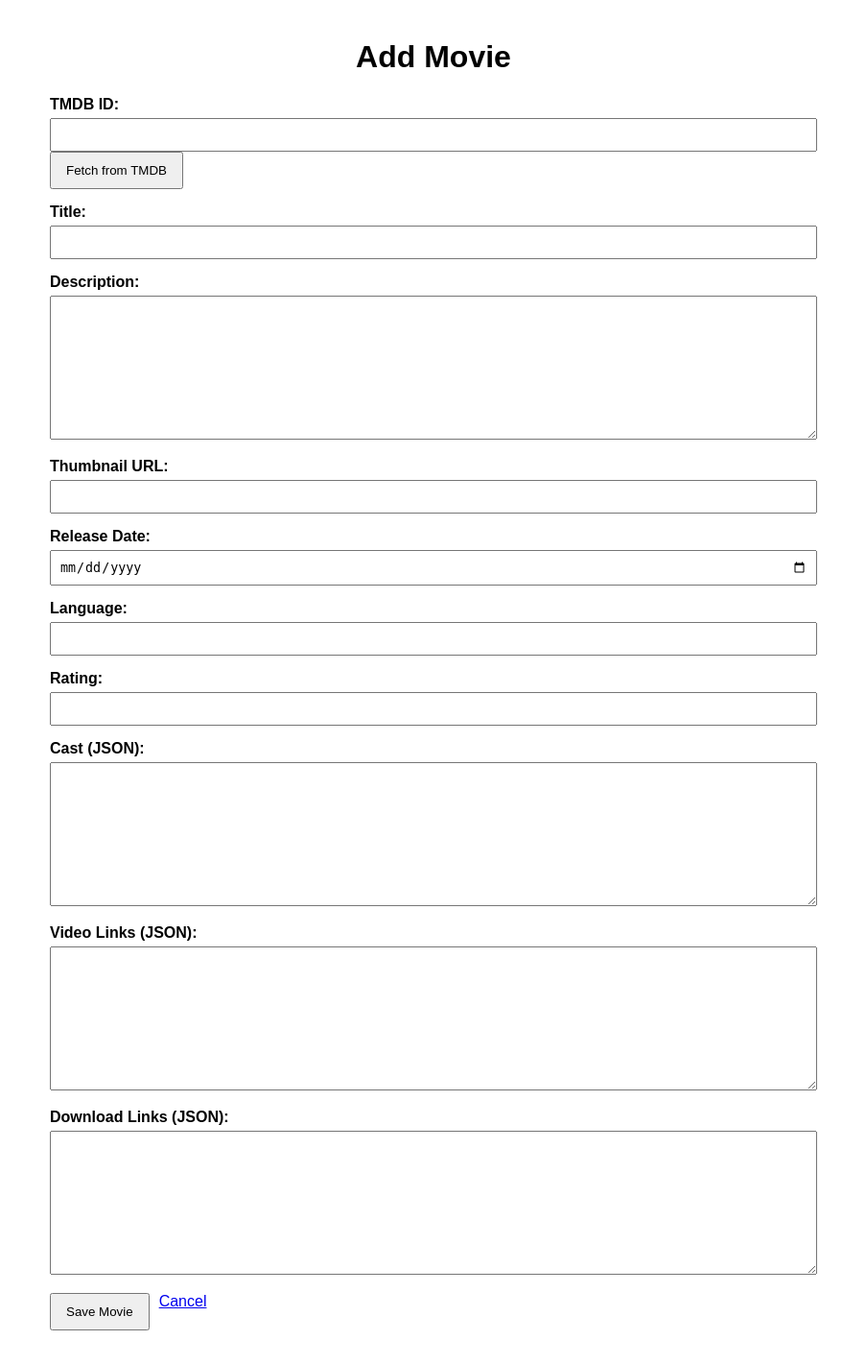
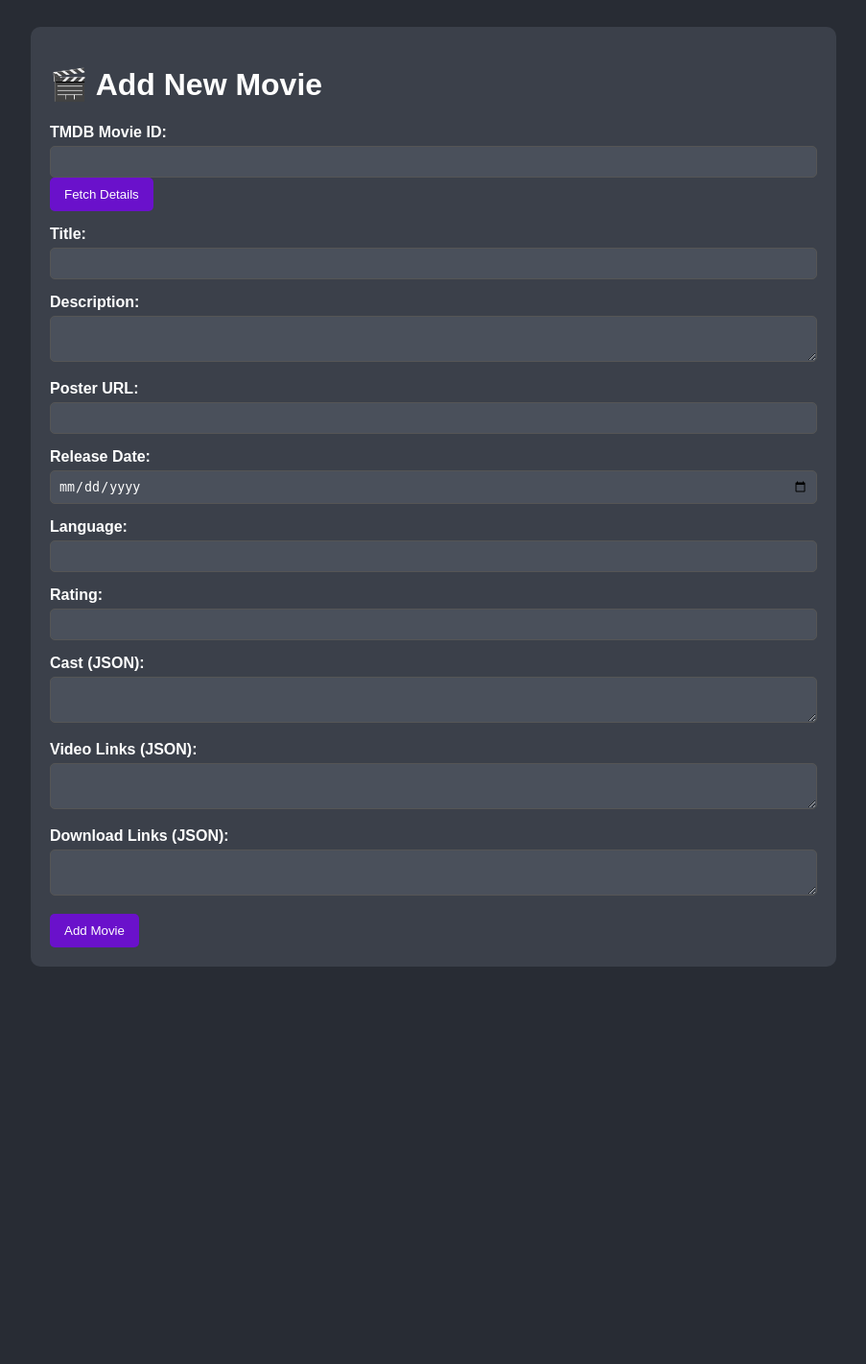
Before and after one commit to venurA-the/databasee, a Flask app: template templates/add_movie.html in a window 1280 px wide. Shown: the whole page at 96% size, without its empty margins (188-1091 px from the left). After the commit the page ends 1007 px from the top, so only its background shows below. Run offline with Flask 3, Linux system fonts and the light colour scheme; the template is opened without the code that fills it, so the values that code supplies are empty; some libraries are stand-ins or nearby versions.

Commit message:
Update add_movie.html

```diff
--- a/templates/add_movie.html
+++ b/templates/add_movie.html
@@ -5,107 +5,99 @@
     <meta name="viewport" content="width=device-width, initial-scale=1.0">
     <title>Add Movie</title>
     <style>
-        body { font-family: sans-serif; padding: 20px; max-width: 800px; margin: auto; }
-        h1 { text-align: center; }
-        form div { margin-bottom: 15px; }
-        label { display: block; font-weight: bold; margin-bottom: 5px; }
-        input[type="text"], input[type="number"], input[type="date"], textarea { width: 100%; padding: 8px; box-sizing: border-box; }
-        textarea { height: 150px; }
-        .button-group { display: flex; gap: 10px; }
-        button { padding: 10px 15px; cursor: pointer; }
+        body { font-family: sans-serif; background: #282c34; color: #fff; padding: 20px; }
+        .container { max-width: 800px; margin: 0 auto; background: #3b404a; padding: 20px; border-radius: 10px; }
+        .form-group { margin-bottom: 15px; }
+        label { display: block; margin-bottom: 5px; font-weight: bold; }
+        input[type="text"], input[type="number"], input[type="date"], textarea { width: 100%; padding: 8px; box-sizing: border-box; background: #4a505b; border: 1px solid #555; color: #fff; border-radius: 5px; }
+        .btn-primary { background: #6a11cb; color: #fff; border: none; padding: 10px 15px; cursor: pointer; border-radius: 5px; }
+        .btn-secondary { background: #555; color: #fff; border: none; padding: 10px 15px; cursor: pointer; border-radius: 5px; }
     </style>
 </head>
 <body>
-    <h1>Add Movie</h1>
+    <div class="container">
+        <h1>🎬 Add New Movie</h1>
         <form id="add-movie-form">
-        <div>
-            <label for="tmdb_id">TMDB ID:</label>
-            <input type="number" id="tmdb_id" name="tmdb_id" required>
-            <button type="button" onclick="fetchTmdbData('movie')">Fetch from TMDB</button>
+            <div class="form-group">
+                <label for="tmdb-id">TMDB Movie ID:</label>
+                <input type="number" id="tmdb-id" name="tmdb_id" required>
+                <button type="button" class="btn-primary" onclick="fetchTmdbDetails()">Fetch Details</button>
             </div>
-        <div>
+            <div class="form-group">
                 <label for="title">Title:</label>
                 <input type="text" id="title" name="title" required>
             </div>
-        <div>
+            <div class="form-group">
                 <label for="description">Description:</label>
                 <textarea id="description" name="description"></textarea>
             </div>
-        <div>
-            <label for="thumbnail">Thumbnail URL:</label>
-            <input type="text" id="thumbnail" name="thumbnail">
+            <div class="form-group">
+                <label for="poster-url">Poster URL:</label>
+                <input type="text" id="poster-url" name="thumbnail">
             </div>
-        <div>
-            <label for="release_date">Release Date:</label>
-            <input type="date" id="release_date" name="release_date">
+            <div class="form-group">
+                <label for="release-date">Release Date:</label>
+                <input type="date" id="release-date" name="release_date">
             </div>
-        <div>
+            <div class="form-group">
                 <label for="language">Language:</label>
                 <input type="text" id="language" name="language">
             </div>
-        <div>
+            <div class="form-group">
                 <label for="rating">Rating:</label>
                 <input type="number" step="0.1" id="rating" name="rating">
             </div>
-        <div>
-            <label for="cast">Cast (JSON):</label>
-            <textarea id="cast" name="cast"></textarea>
+            <div class="form-group">
+                <label for="cast-members">Cast (JSON):</label>
+                <textarea id="cast-members" name="cast_members"></textarea>
             </div>
-        <div>
-            <label for="video_links">Video Links (JSON):</label>
-            <textarea id="video_links" name="video_links"></textarea>
+            <div class="form-group">
+                <label for="video-links">Video Links (JSON):</label>
+                <textarea id="video-links" name="video_links"></textarea>
             </div>
-        <div>
-            <label for="download_links">Download Links (JSON):</label>
-            <textarea id="download_links" name="download_links"></textarea>
+            <div class="form-group">
+                <label for="download-links">Download Links (JSON):</label>
+                <textarea id="download-links" name="download_links"></textarea>
             </div>
-        <div class="button-group">
-            <button type="submit">Save Movie</button>
-            <a href="/admin">Cancel</a>
+            <button type="submit" class="btn-primary">Add Movie</button>
+        </form>
     </div>
-    </form>
     <script>
-        const TMDB_API_KEY = "52f6a75a38a397d940959b336801e1c3";
+        const API_BASE_URL = window.location.origin + '/api/admin';
+        const AUTH_HEADER = 'Basic ' + btoa('venura:venura');
 
-        async function fetchTmdbData(mediaType) {
-            const tmdbId = document.getElementById('tmdb_id').value;
-            if (!tmdbId) {
-                alert('Please enter a TMDB ID.');
-                return;
-            }
+        async function fetchTmdbDetails() {
+            const tmdbId = document.getElementById('tmdb-id').value;
+            if (!tmdbId) return alert('Please enter a TMDB ID.');
 
             try {
-                const response = await fetch('/admin/tmdb_fetch', {
+                const response = await fetch(`${API_BASE_URL}/tmdb_fetch`, {
                     method: 'POST',
-                    headers: {
-                        'Content-Type': 'application/json',
-                        'Authorization': 'Basic ' + btoa('venura:venura')
-                    },
-                    body: JSON.stringify({ tmdb_id: tmdbId, media_type: mediaType })
+                    headers: { 'Content-Type': 'application/json', 'Authorization': AUTH_HEADER },
+                    body: JSON.stringify({ tmdb_id: tmdbId, media_type: 'movie' })
                 });
 
                 if (response.ok) {
                     const data = await response.json();
-                    document.getElementById('title').value = data.title || '';
-                    document.getElementById('description').value = data.description || '';
-                    document.getElementById('thumbnail').value = data.thumbnail || '';
-                    document.getElementById('release_date').value = data.release_date || '';
-                    document.getElementById('language').value = data.language || '';
-                    document.getElementById('rating').value = data.rating || '';
-                    document.getElementById('cast').value = JSON.stringify(data.cast, null, 2) || '[]';
+                    document.getElementById('title').value = data.title;
+                    document.getElementById('description').value = data.description;
+                    document.getElementById('poster-url').value = data.thumbnail;
+                    document.getElementById('release-date').value = data.release_date;
+                    document.getElementById('language').value = data.language;
+                    document.getElementById('rating').value = data.rating;
+                    document.getElementById('cast-members').value = JSON.stringify(data.cast_members, null, 2);
                 } else {
-                    const errorData = await response.json();
-                    alert('Error fetching from TMDB: ' + (errorData.message || response.statusText));
+                    const error = await response.json();
+                    alert(`Error: ${error.message}`);
                 }
-            } catch (error) {
-                alert('An error occurred: ' + error.message);
+            } catch (err) {
+                alert('An error occurred while fetching TMDB details.');
             }
         }
 
-        document.getElementById('add-movie-form').addEventListener('submit', async function(event) {
-            event.preventDefault();
-            const form = event.target;
-            const formData = new FormData(form);
+        document.getElementById('add-movie-form').addEventListener('submit', async (e) => {
+            e.preventDefault();
+            const formData = new FormData(e.target);
             const data = {
                 type: 'movie',
                 title: formData.get('title'),
@@ -114,28 +106,25 @@
                 release_date: formData.get('release_date'),
                 language: formData.get('language'),
                 rating: parseFloat(formData.get('rating')),
-                cast: JSON.parse(formData.get('cast') || '[]'),
+                cast_members: JSON.parse(formData.get('cast_members') || '[]'),
                 video_links: JSON.parse(formData.get('video_links') || '{}'),
                 download_links: JSON.parse(formData.get('download_links') || '{}')
             };
 
             try {
-                const response = await fetch('/admin/media', {
+                const response = await fetch(`${API_BASE_URL}/media`, {
                     method: 'POST',
-                    headers: {
-                        'Content-Type': 'application/json',
-                        'Authorization': 'Basic ' + btoa('venura:venura')
-                    },
+                    headers: { 'Content-Type': 'application/json', 'Authorization': AUTH_HEADER },
                     body: JSON.stringify(data)
                 });
                 const result = await response.json();
                 if (response.ok) {
-                    alert('Movie saved successfully!');
-                    window.location.href = '/admin/search';
+                    alert('Movie added successfully!');
+                    window.location.href = '/admin/search_and_edit';
                 } else {
-                    alert('Error: ' + result.message);
+                    alert(`Error: ${result.message}`);
                 }
-            } catch (error) {
+            } catch (err) {
                 alert('An unexpected error occurred.');
             }
         });
```
Lines whose indentation alone changed are shown as unchanged.
